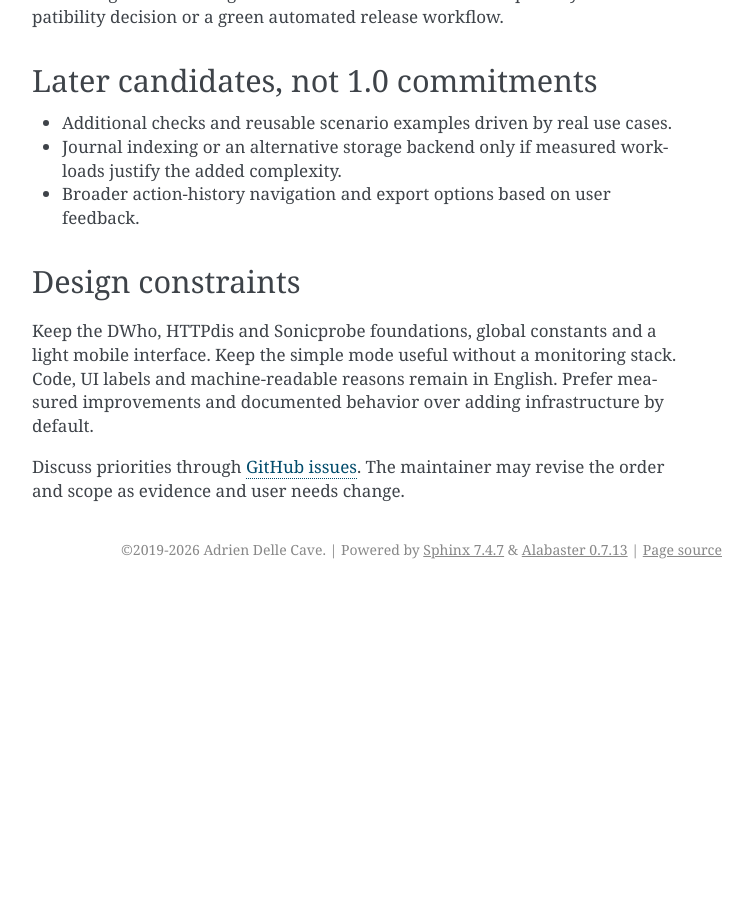
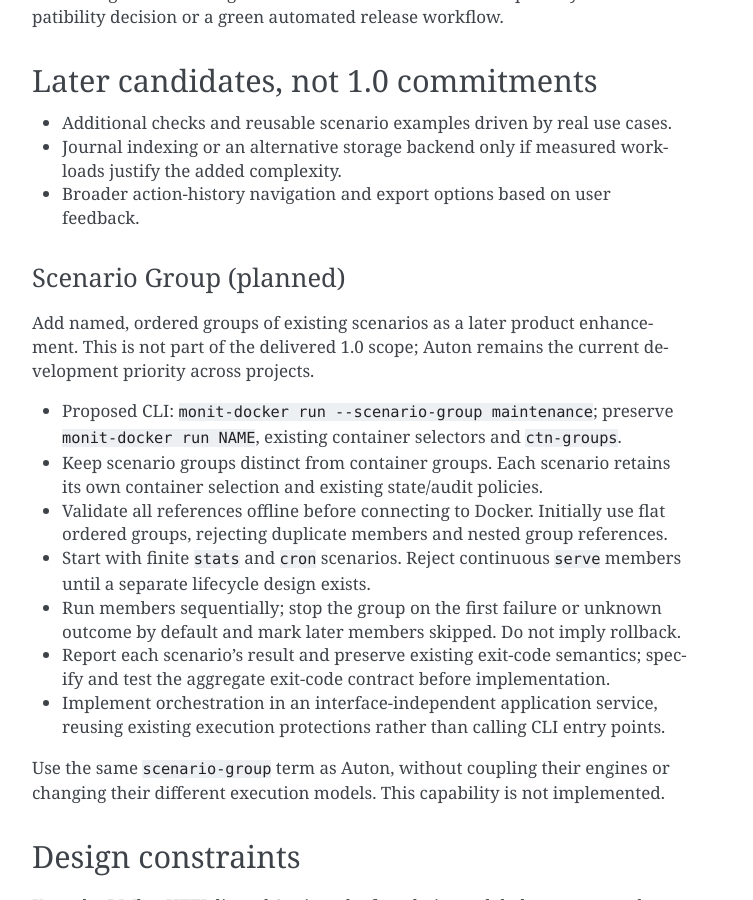
Before and after one commit to decryptus/monit-docker, a Sphinx documentation site: the page built from docs/roadmap.md, in a window 1280 px wide and 900 px high, scrolled down 3985 px. Shown: the whole window, without its empty margins (388-1141 px from the left). Built offline with Sphinx 7.4.7, drawn with Linux system fonts in a browser that asks for light colours; before the commit the page ends 4574 px from its top, so only the background shows below that; some of the changed text lies outside the part shown.

Commit message:
docs: add planned Scenario Group roadmap

```diff
--- a/docs/roadmap.md
+++ b/docs/roadmap.md
@@ -157,6 +157,30 @@ confirmed regression is triaged. This section is not marked complete by the
   justify the added complexity.
 - Broader action-history navigation and export options based on user feedback.
 
+### Scenario Group (planned)
+
+Add named, ordered groups of existing scenarios as a later product enhancement.
+This is not part of the delivered 1.0 scope; Auton remains the current development
+priority across projects.
+
+- Proposed CLI: `monit-docker run --scenario-group maintenance`; preserve
+  `monit-docker run NAME`, existing container selectors and `ctn-groups`.
+- Keep scenario groups distinct from container groups. Each scenario retains
+  its own container selection and existing state/audit policies.
+- Validate all references offline before connecting to Docker. Initially use
+  flat ordered groups, rejecting duplicate members and nested group references.
+- Start with finite `stats` and `cron` scenarios. Reject continuous `serve`
+  members until a separate lifecycle design exists.
+- Run members sequentially; stop the group on the first failure or unknown
+  outcome by default and mark later members skipped. Do not imply rollback.
+- Report each scenario's result and preserve existing exit-code semantics;
+  specify and test the aggregate exit-code contract before implementation.
+- Implement orchestration in an interface-independent application service,
+  reusing existing execution protections rather than calling CLI entry points.
+
+Use the same `scenario-group` term as Auton, without coupling their engines or
+changing their different execution models. This capability is not implemented.
+
 ## Design constraints
 
 Keep the DWho, HTTPdis and Sonicprobe foundations, global constants and a light
```
